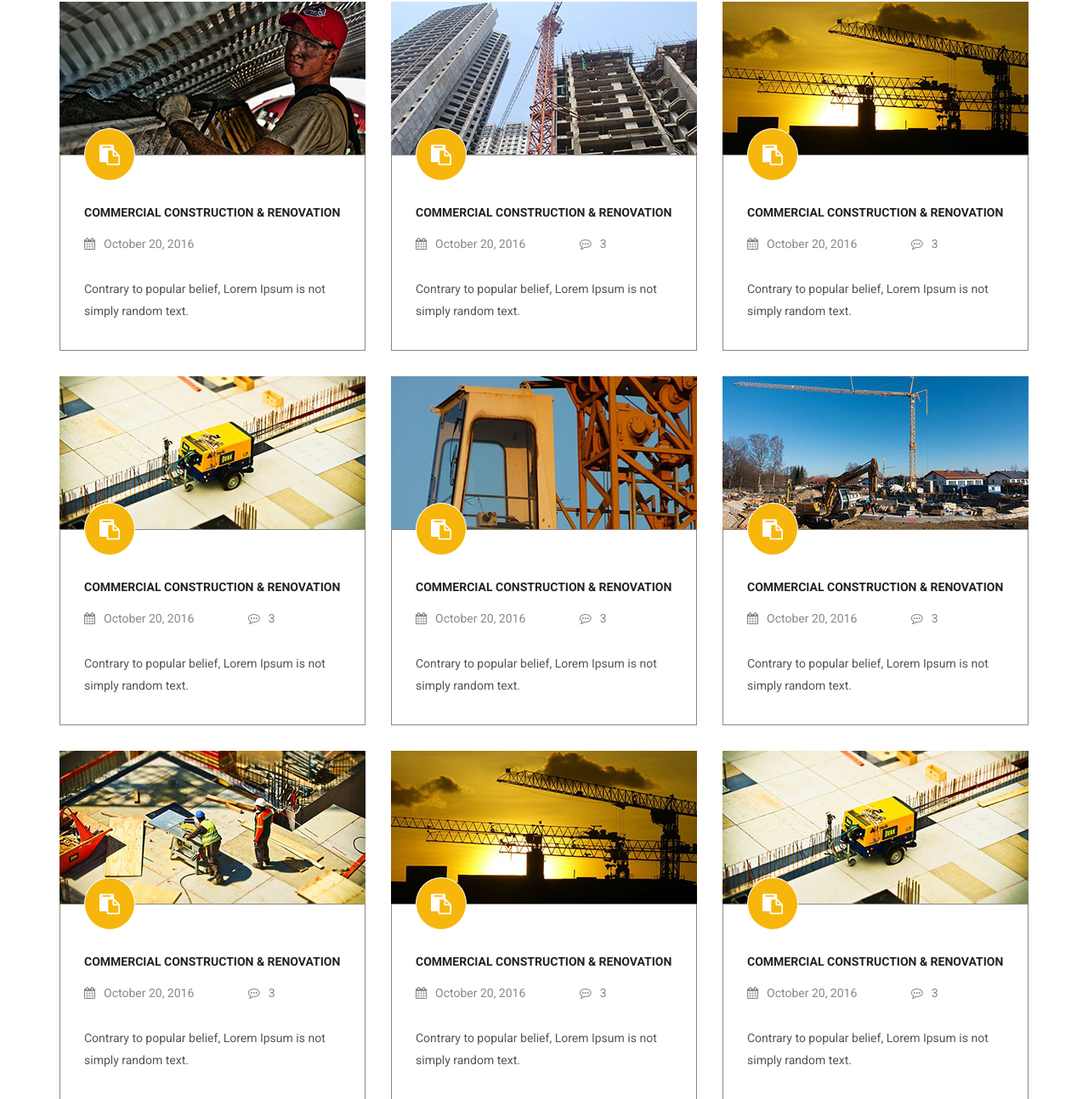
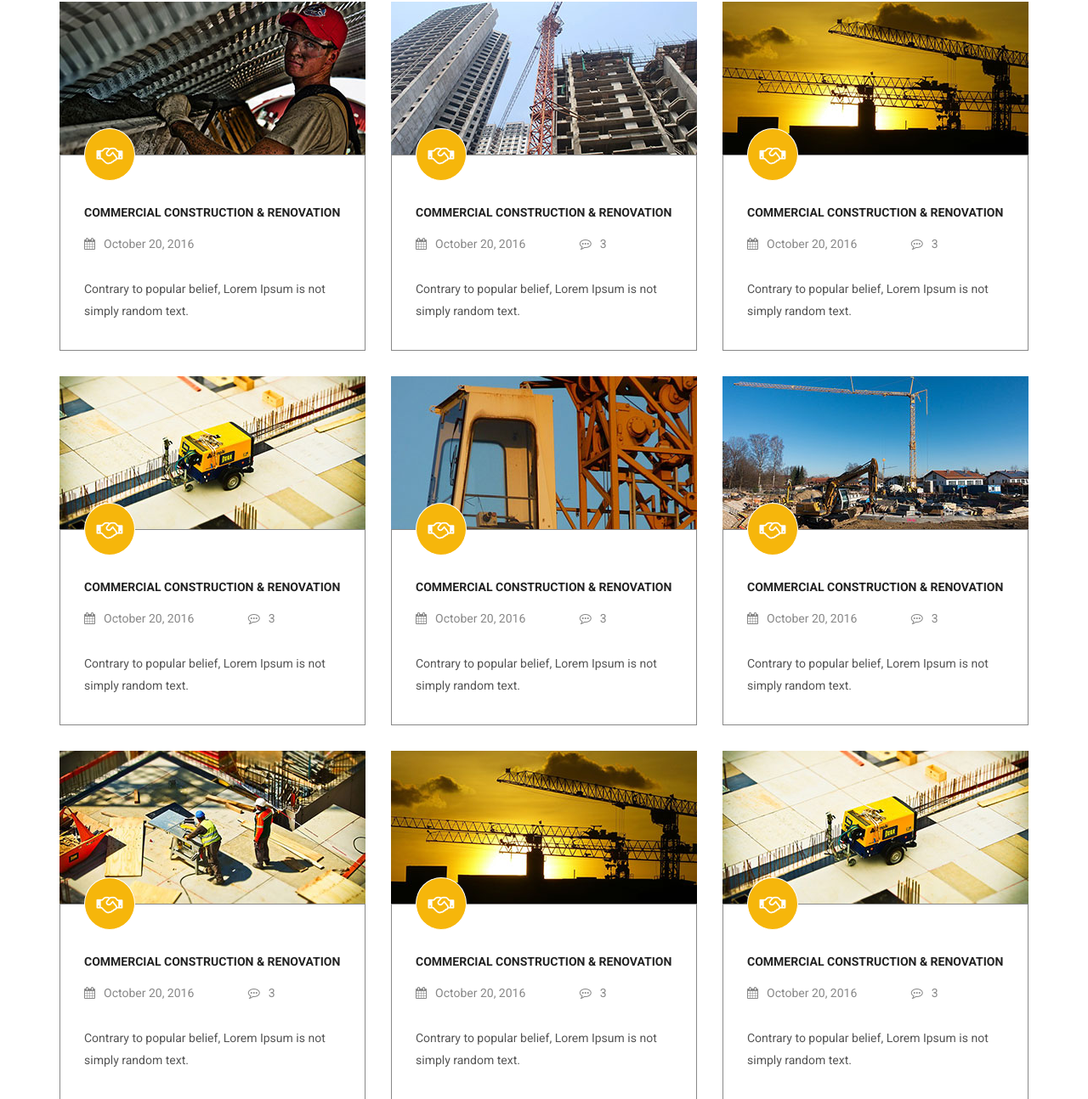
Before and after one commit to gomocreative/sensum, a PHP site: page /proyects.php in a window 1280 px wide. Shown: the part 456-1750 px from the top of the page at 85% size. Run offline with PHP 8.4, Linux system fonts and the light colour scheme.

Commit message:
Cambio de icono en proyects

```diff
--- a/proyects.php
+++ b/proyects.php
@@ -118,7 +118,7 @@
                     <div class="renovation">
                         <img src="images/blog/renovation/r-1.jpg" alt="">
                         <div class="renovation_content">
-                            <a class="clipboard" href=""><i class="fa fa-clipboard" aria-hidden="true"></i></a>
+                            <a class="clipboard" href=""><i class="fa fa-handshake-o" aria-hidden="true"></i></a>
                             <a class="tittle" href="#">Commercial Construction &amp; Renovation</a>
                             <div class="date_comment">
                                 <a href="#"><i class="fa fa-calendar" aria-hidden="true"></i>October 20, 2016</a>
@@ -131,7 +131,7 @@
                     <div class="renovation">
                         <img src="images/blog/renovation/r-2.jpg" alt="">
                         <div class="renovation_content">
-                            <a class="clipboard" href="#"><i class="fa fa-clipboard" aria-hidden="true"></i></a>
+                            <a class="clipboard" href="#"><i class="fa fa-handshake-o" aria-hidden="true"></i></a>
                             <a class="tittle" href="#">Commercial Construction &amp; Renovation</a>
                             <div class="date_comment">
                                 <a href="#"><i class="fa fa-calendar" aria-hidden="true"></i>October 20, 2016</a>
@@ -145,7 +145,7 @@
                     <div class="renovation">
                         <img src="images/blog/renovation/r-3.jpg" alt="">
                         <div class="renovation_content">
-                            <a class="clipboard" href="#"><i class="fa fa-clipboard" aria-hidden="true"></i></a>
+                            <a class="clipboard" href="#"><i class="fa fa-handshake-o" aria-hidden="true"></i></a>
                             <a class="tittle" href="#">Commercial Construction &amp; Renovation</a>
                             <div class="date_comment">
                                 <a href="#"><i class="fa fa-calendar" aria-hidden="true"></i>October 20, 2016</a>
@@ -159,7 +159,7 @@
                     <div class="renovation">
                         <img src="images/blog/renovation/r-4.jpg" alt="">
                         <div class="renovation_content">
-                            <a class="clipboard" href="#"><i class="fa fa-clipboard" aria-hidden="true"></i></a>
+                            <a class="clipboard" href="#"><i class="fa fa-handshake-o" aria-hidden="true"></i></a>
                             <a class="tittle" href="#">Commercial Construction &amp; Renovation</a>
                             <div class="date_comment">
                                 <a href="#"><i class="fa fa-calendar" aria-hidden="true"></i>October 20, 2016</a>
@@ -173,7 +173,7 @@
                     <div class="renovation">
                         <img src="images/blog/renovation/r-5.jpg" alt="">
                         <div class="renovation_content">
-                            <a class="clipboard" href="#"><i class="fa fa-clipboard" aria-hidden="true"></i></a>
+                            <a class="clipboard" href="#"><i class="fa fa-handshake-o" aria-hidden="true"></i></a>
                             <a class="tittle" href="#">Commercial Construction &amp; Renovation</a>
                             <div class="date_comment">
                                 <a href="#"><i class="fa fa-calendar" aria-hidden="true"></i>October 20, 2016</a>
@@ -187,7 +187,7 @@
                     <div class="renovation">
                         <img src="images/blog/renovation/r-6.jpg" alt="">
                         <div class="renovation_content">
-                            <a class="clipboard" href="#"><i class="fa fa-clipboard" aria-hidden="true"></i></a>
+                            <a class="clipboard" href="#"><i class="fa fa-handshake-o" aria-hidden="true"></i></a>
                             <a class="tittle" href="#">Commercial Construction &amp; Renovation</a>
                             <div class="date_comment">
                                 <a href="#"><i class="fa fa-calendar" aria-hidden="true"></i>October 20, 2016</a>
@@ -201,7 +201,7 @@
                     <div class="renovation">
                         <img src="images/blog/renovation/r-7.jpg" alt="">
                         <div class="renovation_content">
-                            <a class="clipboard" href="#"><i class="fa fa-clipboard" aria-hidden="true"></i></a>
+                            <a class="clipboard" href="#"><i class="fa fa-handshake-o" aria-hidden="true"></i></a>
                             <a class="tittle" href="#">Commercial Construction &amp; Renovation</a>
                             <div class="date_comment">
                                 <a href="#"><i class="fa fa-calendar" aria-hidden="true"></i>October 20, 2016</a>
@@ -215,7 +215,7 @@
                     <div class="renovation">
                         <img src="images/blog/renovation/r-8.jpg" alt="">
                         <div class="renovation_content">
-                            <a class="clipboard" href="#"><i class="fa fa-clipboard" aria-hidden="true"></i></a>
+                            <a class="clipboard" href="#"><i class="fa fa-handshake-o" aria-hidden="true"></i></a>
                             <a class="tittle" href="#">Commercial Construction &amp; Renovation</a>
                             <div class="date_comment">
                                 <a href="#"><i class="fa fa-calendar" aria-hidden="true"></i>October 20, 2016</a>
@@ -229,7 +229,7 @@
                     <div class="renovation">
                         <img src="images/blog/renovation/r-9.jpg" alt="">
                         <div class="renovation_content">
-                            <a class="clipboard" href="#"><i class="fa fa-clipboard" aria-hidden="true"></i></a>
+                            <a class="clipboard" href="#"><i class="fa fa-handshake-o" aria-hidden="true"></i></a>
                             <a class="tittle" href="#">Commercial Construction &amp; Renovation</a>
                             <div class="date_comment">
                                 <a href="#"><i class="fa fa-calendar" aria-hidden="true"></i>October 20, 2016</a>
```
